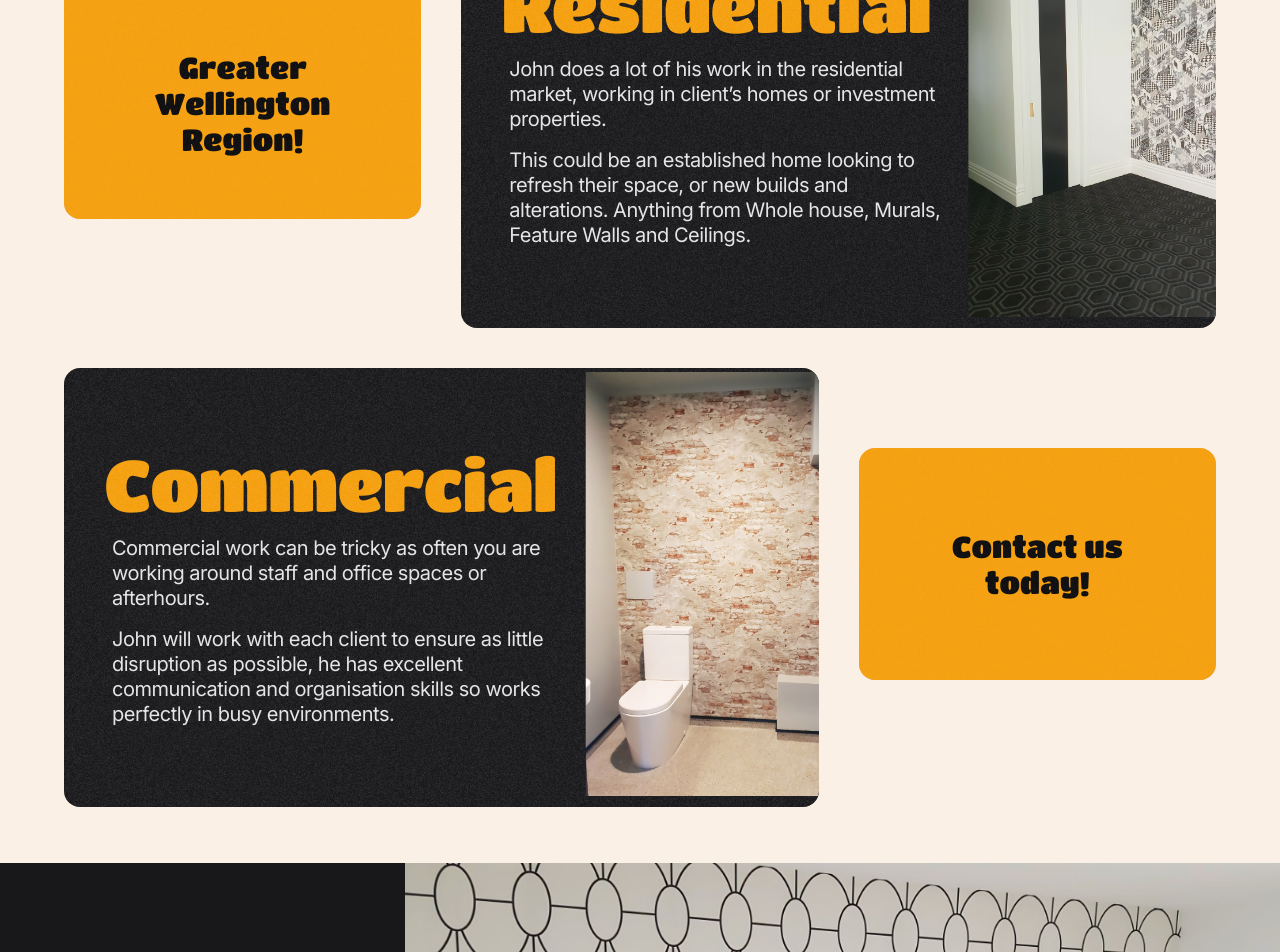
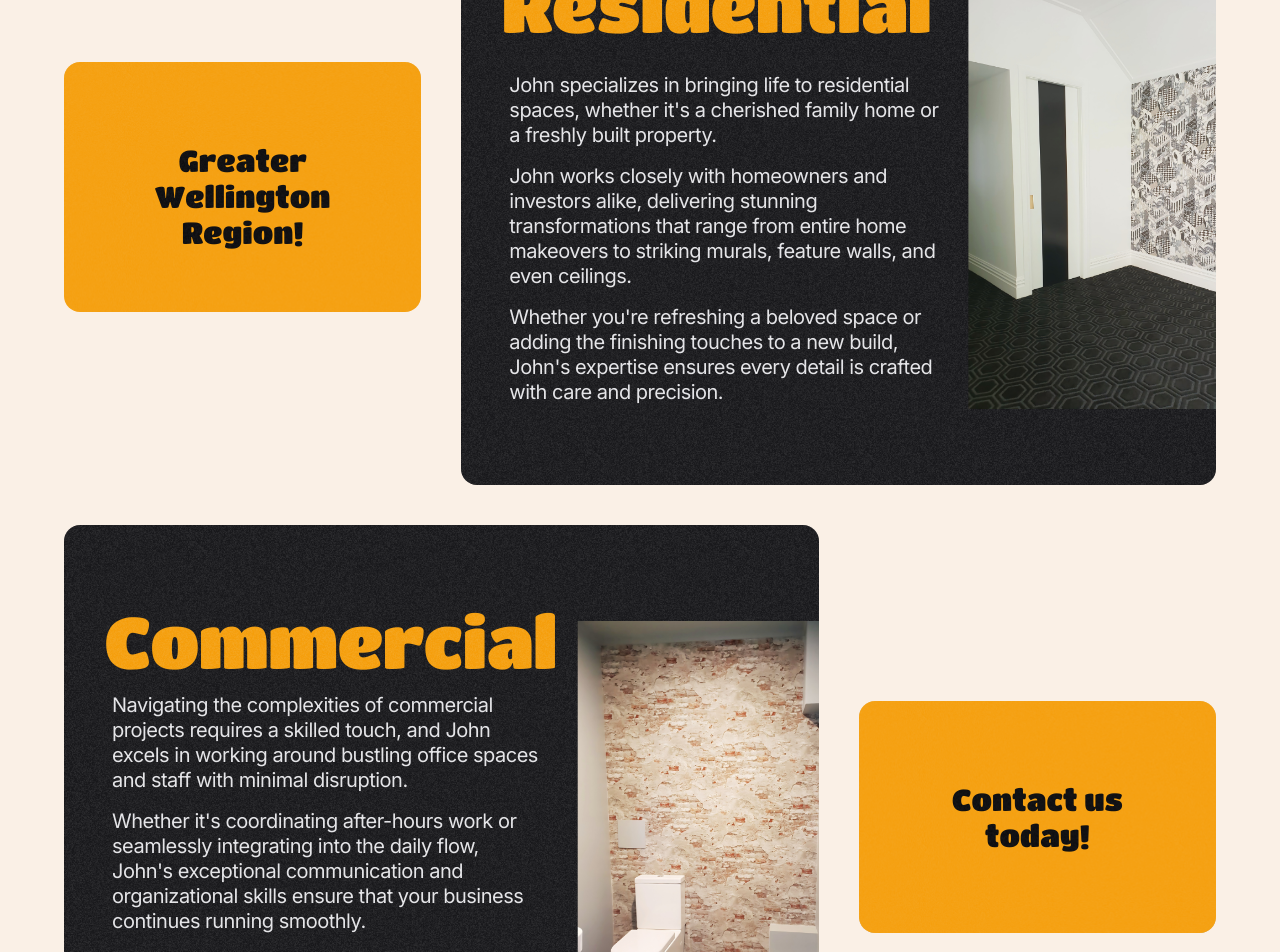
Before and after one commit to matthew-ranford/strictly-paper, a Next.js app: page / in a window 1280 px wide. Shown: the part 1560-2512 px from the top of the page. Built offline with nearby package versions, Linux system fonts and the light colour scheme.

Commit message:
Changes to paragraphs and image spacing in Services component

```diff
--- a/app/components/Services.tsx
+++ b/app/components/Services.tsx
@@ -42,7 +42,7 @@ export default function Services() {
             }
           }}
         >
-          <WobbleCard containerClassName="col-span-1 max-h-[100px] lg:max-h-[250px] lg:mt-20 bg-amber-500">
+          <WobbleCard containerClassName="col-span-1 max-h-[100px] lg:max-h-[250px] lg:my-auto bg-amber-500">
             <div className={titan.className}>
               <h2 className="text-center text-xl md:text-2xl lg:text-3xl text-zinc-950 bigger-screens:pt-6">
                 Greater Wellington Region!
@@ -59,22 +59,32 @@ export default function Services() {
                   Residential
                 </h2>
               </div>
-              <p className="pt-4 px-2 text-left text-xl 2xl:text-xl bigger-screens:text-2xl leading-tight tracking-tight text-zinc-200">
-                John does a lot of his work in the residential market, working
-                in client’s homes or investment properties.
-              </p>
-              <p className="pt-4 px-2 text-left text-xl 2xl:text-xl bigger-screens:text-2xl leading-tight tracking-tight text-zinc-200">
-                This could be an established home looking to refresh their
-                space, or new builds and alterations. Anything from Whole house,
-                Murals, Feature Walls and Ceilings.
-              </p>
+              <div className="pt-4 px-2 text-left text-xl 2xl:text-xl bigger-screens:text-2xl leading-tight tracking-tight text-zinc-200">
+                <p className="pt-4">
+                  John specializes in bringing life to residential spaces,
+                  whether it&apos;s a cherished family home or a freshly built
+                  property.
+                </p>
+                <p className="pt-4">
+                  {' '}
+                  John works closely with homeowners and investors alike,
+                  delivering stunning transformations that range from entire
+                  home makeovers to striking murals, feature walls, and even
+                  ceilings.
+                </p>
+                <p className="pt-4">
+                  Whether you&apos;re refreshing a beloved space or adding the
+                  finishing touches to a new build, John&apos;s expertise
+                  ensures every detail is crafted with care and precision.
+                </p>
+              </div>
             </div>
             <Image
               src={residentialImage}
               width={800}
               height={500}
               alt="Wallpaper | Wallpapering in a residential home"
-              className="absolute -right-4 top-1 lg:-right-[38%] bigger-screens:-right-[25%] -bottom-10 object-contain hidden lg:block"
+              className="absolute -right-4 inset-y-24 bigger-screens:inset-y-26 lg:-right-[38%] bigger-screens:-right-[25%] -bottom-10 object-contain hidden lg:block"
             />
           </WobbleCard>
           <WobbleCard
@@ -87,26 +97,35 @@ export default function Services() {
                   Commercial
                 </h2>
               </div>
-              <p className="pt-4 px-2 text-left text-xl 2xl:text-xl bigger-screens:text-2xl leading-tight tracking-tight text-zinc-200">
-                Commercial work can be tricky as often you are working around
-                staff and office spaces or afterhours.
-              </p>
-              <p className="pt-4 px-2 text-left text-xl 2xl:text-xl bigger-screens:text-2xl leading-tight tracking-tight text-zinc-200">
-                John will work with each client to ensure as little disruption
-                as possible, he has excellent communication and organisation
-                skills so works perfectly in busy environments.
-              </p>
+              <div className="pt-4 px-2 text-left text-xl 2xl:text-xl bigger-screens:text-2xl leading-tight tracking-tight text-zinc-200">
+                <p>
+                  Navigating the complexities of commercial projects requires a
+                  skilled touch, and John excels in working around bustling
+                  office spaces and staff with minimal disruption.
+                </p>
+                <p className="pt-4">
+                  Whether it&apos;s coordinating after-hours work or seamlessly
+                  integrating into the daily flow, John&apos;s exceptional
+                  communication and organizational skills ensure that your
+                  business continues running smoothly.
+                </p>
+                <p className="pt-4">
+                  John collaborates closely with each client, delivering
+                  top-notch results while maintaining the efficiency and
+                  professionalism your busy environment demands.
+                </p>
+              </div>
             </div>
             <Image
               src={commercialImage}
               width={800}
               height={500}
               alt="Wallpaper | Wallpapering for a commercial business"
-              className="absolute -right-4 top-1 lg:-right-[40%] bigger-screens:-right-[25%] -bottom-10 object-contain hidden lg:block"
+              className="absolute -right-4 inset-y-24 bigger-screens:inset-y-32 lg:-right-[39%] bigger-screens:-right-[25%] -bottom-10 object-contain hidden lg:block"
             />
           </WobbleCard>
           <a href="#contact">
-            <WobbleCard containerClassName="col-span-1 max-h-[250px] lg:mt-20 bg-amber-500">
+            <WobbleCard containerClassName="col-span-1 max-h-[250px] lg:my-44 bigger-screens:my-64 bg-amber-500">
               <div className={titan.className}>
                 <h2 className="text-center text-xl md:text-2xl lg:text-3xl text-zinc-950 bigger-screens:pt-6">
                   Contact us today!
```
